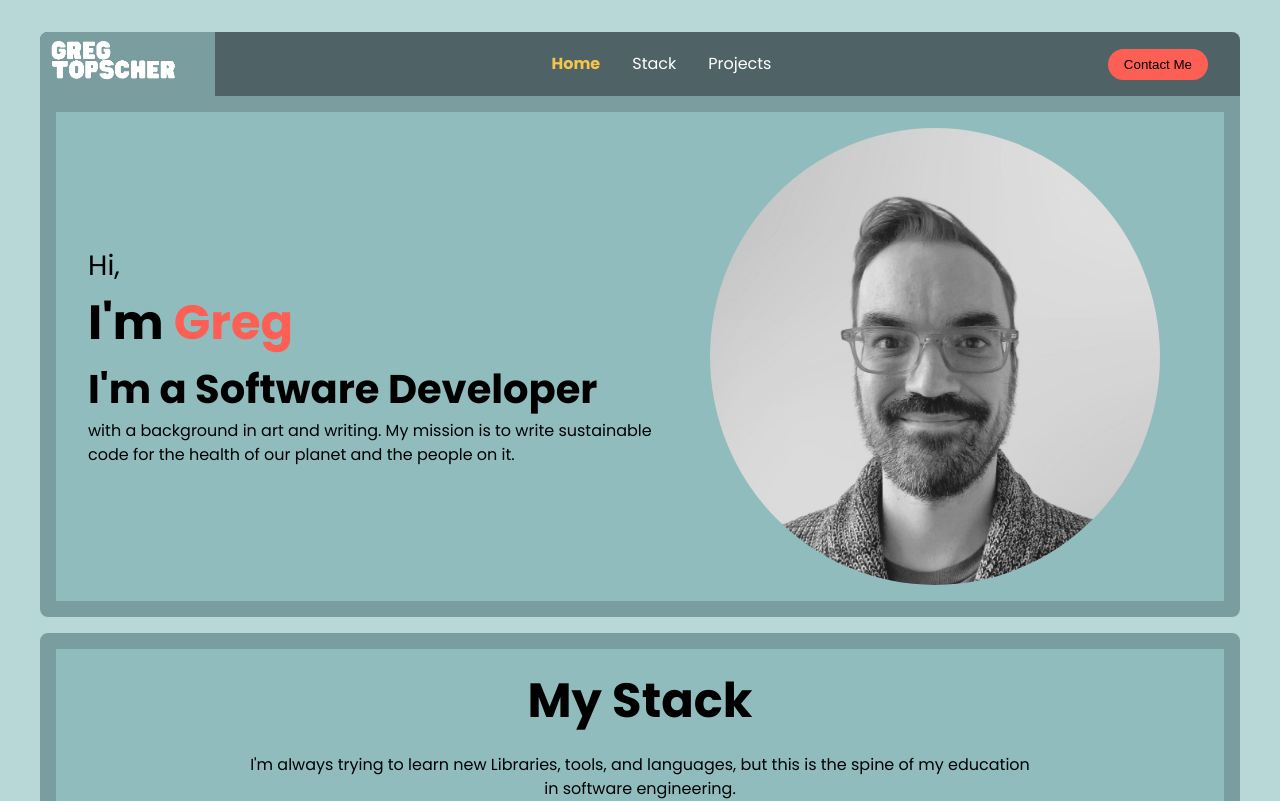
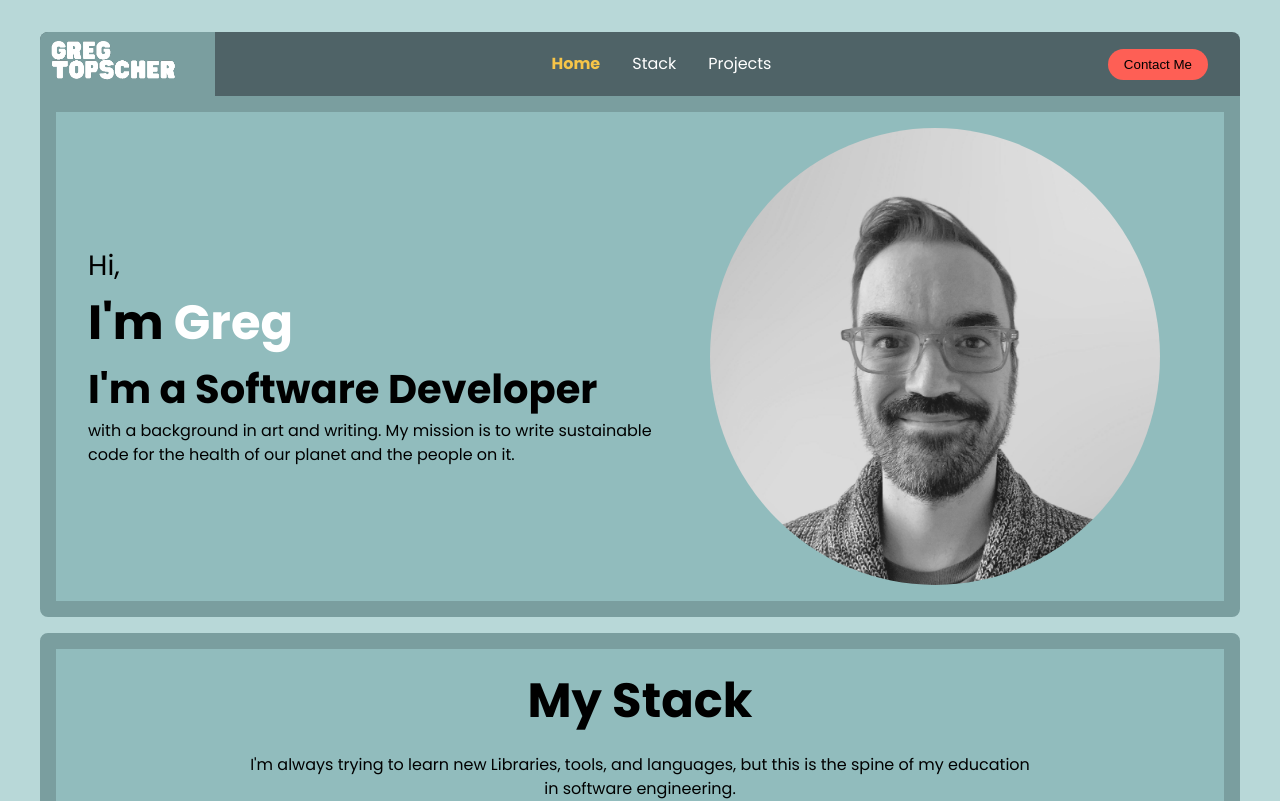
Before and after one commit to cozyfestiv/dev-portfolio, a React (Vite) app: page / in a window 1280 px wide. Shown: the top 801 px of the page. Built offline with nearby package versions, Linux system fonts and the light colour scheme.

Commit message:
updated intro name color for greater contrast

```diff
--- a/src/components/Intro/intro.css
+++ b/src/components/Intro/intro.css
@@ -38,7 +38,7 @@
 }
 
 .intro-name {
-  color: var(--main-color-button);
+  color: white;
 }
 
 .intro-text {
```
